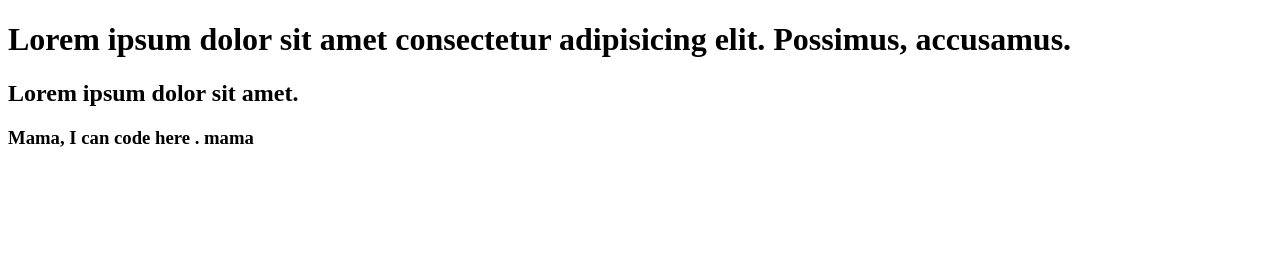
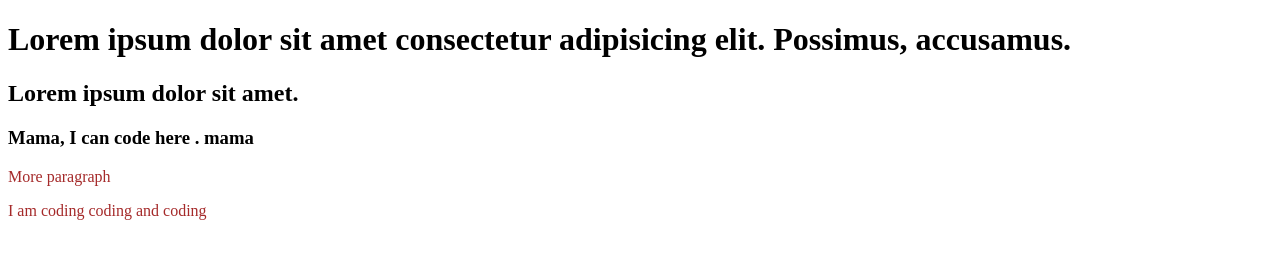
Before and after one commit to koushik-ahmad/my-second-repo, a plain HTML site: page index.html in a window 1280 px wide. Drawn offline with Linux system fonts and the light colour scheme.

Commit message:
added css

```diff
--- a/index.html
+++ b/index.html
@@ -5,6 +5,7 @@
     <meta http-equiv="X-UA-Compatible" content="IE=edge">
     <meta name="viewport" content="width=device-width, initial-scale=1.0">
     <title>This is my second Github repo</title>
+    <link rel="stylesheet" href="style.css">
 </head>
 <body>
     <h1>Lorem ipsum dolor sit amet consectetur adipisicing elit. Possimus, accusamus.</h1>
@@ -13,5 +14,9 @@
 
     <h3>Mama, I can code here . mama </h3>
 
+    <p>More paragraph </p>
+    <p>I am coding coding and coding</p>
+
+
 </body>
 </html>
--- /dev/null
+++ b/style.css
@@ -0,0 +1,3 @@
+p {
+    color: brown;
+}
```
